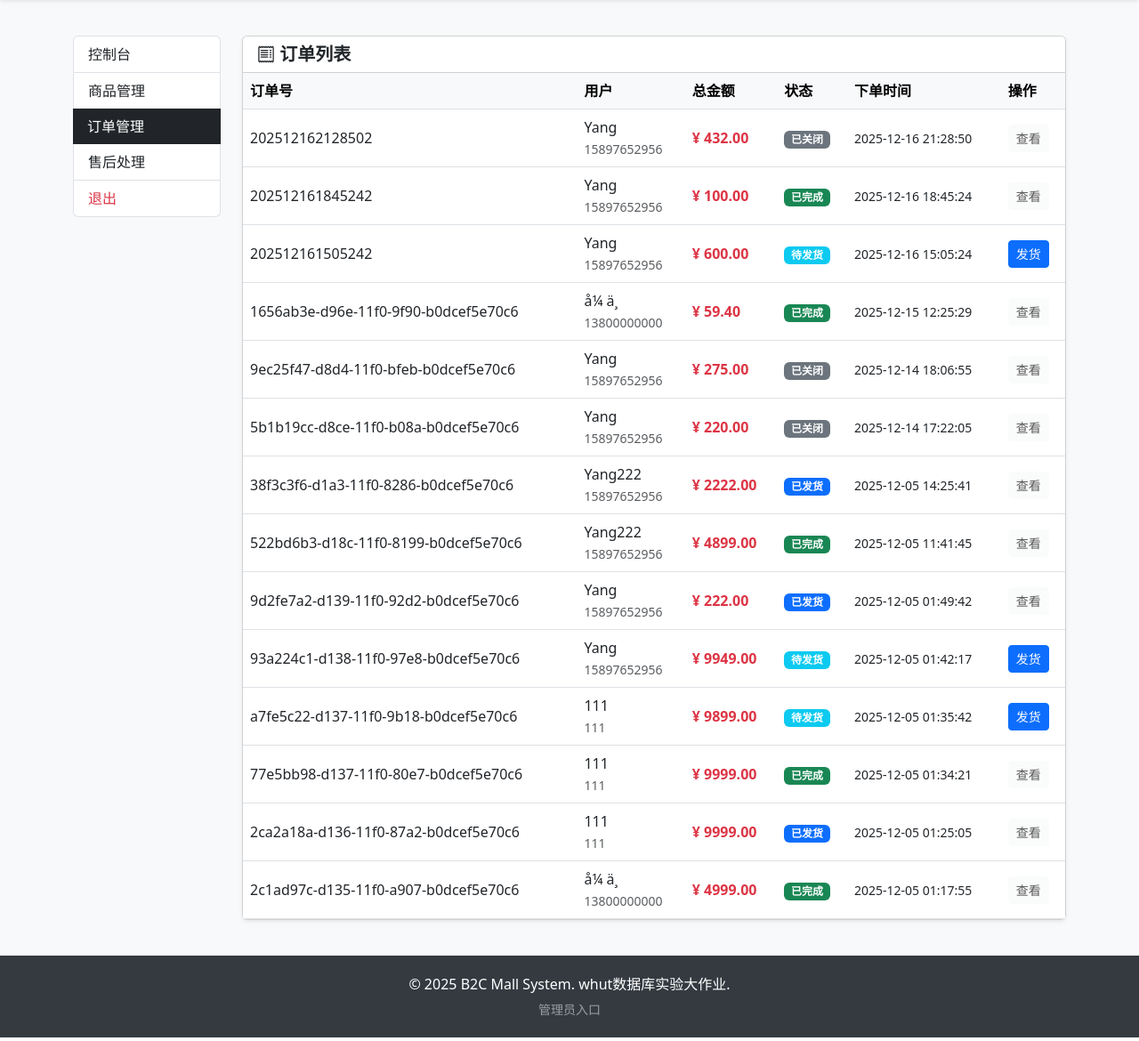
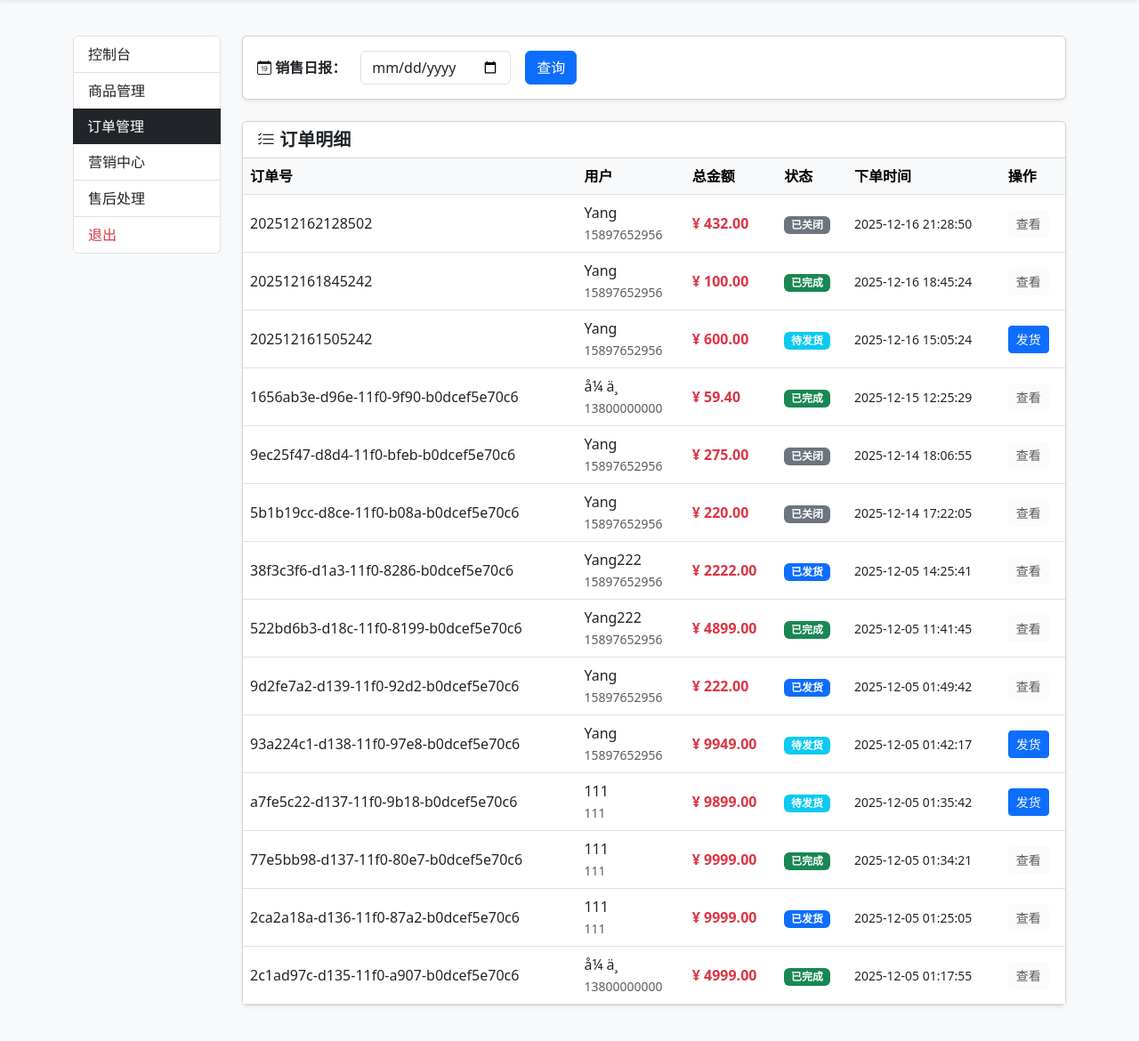
Before and after one commit to SunnyShi051223/MallProject, a Flask app: page /admin/order_list in a window 1280 px wide. Shown: the part 56-1226 px from the top of the page at 89% size. Run offline with Flask 3, Linux system fonts and the light colour scheme; a user stored in the database is signed in; data comes from the database, SQL or seed files in the repository.

Commit message:
每日计费更新

````diff
--- a/ai/views.py
+++ b/ai/views.py
@@ -73,7 +73,7 @@ def ai_query():
         generated_sql = completion.choices[0].message.content
         generated_sql = generated_sql.replace('```sql', '').replace('```', '').strip()
 
-        # 在后台打印生成的 SQL，方便答辩时展示给老师看
+        # 在后台打印生成的 SQL
         print(f" [AI Generated SQL]: {generated_sql}")
 
         # -----------------------------------
--- a/oms/views.py
+++ b/oms/views.py
@@ -169,6 +169,8 @@ def submit_order():
         # 6. 扣库存 & 插入订单项
         for item in cart_items:
             # 扣库存 (乐观锁)
+            #代码并没有先查询库存再在内存中判断（那样会有并发问题），而是直接执行更新语句，并将“库存充足”作为更新条件：
+            #即使有两个请求同时到达数据库，数据库的行锁机制会保证这两条 SQL 串行执行。第二条 SQL 会因为库存不足（不满足 stock >= %s）而更新失败（affected == 0），从而触发回滚
             sql_stock = "UPDATE pms_sku_stock SET stock = stock - %s WHERE id = %s AND stock >= %s"
             with conn.cursor() as cur:
                 affected = cur.execute(sql_stock, (item['quantity'], item['product_sku_id'], item['quantity']))
--- a/sys_admin/views.py
+++ b/sys_admin/views.py
@@ -15,7 +15,7 @@ def check_admin_login():
         return redirect(url_for('sys_admin.login'))
 
 
-# --- 基础功能 ---
+# --- 基础功能 (登录/登出/仪表盘) ---
 @sys_bp.route('/login', methods=['GET', 'POST'])
 def login():
     if request.method == 'GET':
@@ -48,7 +48,6 @@ def logout():
 @sys_bp.route('/')
 @sys_bp.route('/dashboard')
 def dashboard():
-    # 仪表盘统计数据
     sales = db.fetch_one("SELECT IFNULL(SUM(total_amount),0) as total FROM oms_order WHERE status > 0")
     today_orders = db.fetch_one("SELECT COUNT(*) as cnt FROM oms_order WHERE DATE(create_time) = CURDATE()")
     low_stock = db.fetch_one("SELECT COUNT(*) as cnt FROM pms_sku_stock WHERE stock < 10")
@@ -133,12 +132,49 @@ def product_delete():
     return jsonify({'code': 200})
 
 
-# --- 🧾 订单管理 ---
+# --- 🧾 订单管理 (🔥 核心修改：增加日期报表逻辑) ---
 @sys_bp.route('/order_list')
 def order_list():
-    sql = "SELECT * FROM oms_order ORDER BY create_time DESC"
-    orders = db.fetch_all(sql)
-    return render_template('admin_order_list.html', orders=orders)
+    query_date = request.args.get('date')
+    daily_sales = 0
+    orders = []
+
+    try:
+        # 1. 构建查询订单的 SQL
+        sql = "SELECT * FROM oms_order"
+        params = []
+
+        if query_date:
+            sql += " WHERE DATE(create_time) = %s"
+            params.append(query_date)
+
+            # 2. 如果选了日期，调用存储过程 p_daily_sales_report 计算销售额
+            conn = db.get_connection()
+            try:
+                with conn.cursor() as cur:
+                    # 调用存储过程: CALL p_daily_sales_report(date, @out)
+                    # args: (输入日期, 0作为占位符)
+                    cur.callproc('p_daily_sales_report', (query_date, 0))
+
+                    # 获取输出参数: SELECT @_p_daily_sales_report_1
+                    cur.execute("SELECT @_p_daily_sales_report_1 as total")
+                    res = cur.fetchone()
+                    if res and res['total']:
+                        daily_sales = res['total']
+            finally:
+                conn.close()
+
+        sql += " ORDER BY create_time DESC"
+        orders = db.fetch_all(sql, tuple(params))
+
+    except Exception as e:
+        print(f"Order List Error: {e}")
+        flash("查询出错", "danger")
+
+    return render_template('admin_order_list.html',
+                           orders=orders,
+                           query_date=query_date,
+                           daily_sales=daily_sales)
 
 
 @sys_bp.route('/order/ship', methods=['POST'])
@@ -148,7 +184,7 @@ def order_ship():
     return jsonify({'code': 200})
 
 
-# --- 🎫 优惠券管理 (新增修复) ---
+# --- 🎫 优惠券管理 ---
 @sys_bp.route('/coupon_list')
 def coupon_list():
     coupons = db.fetch_all("SELECT * FROM sms_coupon ORDER BY id DESC")
@@ -167,7 +203,6 @@ def coupon_add():
     end_time = request.form.get('end_time')
     publish_count = request.form.get('publish_count')
 
-    # enable_status 默认给 1 (启用)
     sql = """
         INSERT INTO sms_coupon (name, amount, min_point, start_time, end_time, publish_count, receive_count, enable_status)
         VALUES (%s, %s, %s, %s, %s, %s, 0, 1)
@@ -220,52 +255,36 @@ def handle_return():
     return redirect(url_for('sys_admin.return_list'))
 
 
-# --- 💾 数据库备份与恢复 (相对路径) ---
+# --- 💾 数据库备份与恢复 ---
 @sys_bp.route('/db/backup', methods=['POST'])
 def db_backup():
-    # 1. 获取当前文件(views.py)的目录 -> sys_admin
     base_dir = os.path.dirname(os.path.abspath(__file__))
-    # 2. 回退一级到根目录，再进入 DB 目录
-    backup_dir = os.path.join(base_dir, '..', 'DB')
-    # 3. 拼接文件名
-    backup_path = os.path.join(backup_dir, 'mall_b2c_backup.sql')
-
-    # 标准化路径分隔符
+    backup_path = os.path.join(base_dir, '..', 'DB', 'mall_b2c_backup.sql')
     backup_path = os.path.normpath(backup_path)
 
-    # 确保 DB 目录存在
-    if not os.path.exists(backup_dir):
-        os.makedirs(backup_dir)
+    if not os.path.exists(os.path.dirname(backup_path)):
+        os.makedirs(os.path.dirname(backup_path))
 
-    # 构建命令
     cmd = f'mysqldump -u root -pshisannian1223 mall_b2c > "{backup_path}"'
 
-    try:
-        if os.system(cmd) == 0:
-            return jsonify({'code': 200, 'msg': f'备份成功！\n文件位置: {backup_path}'})
-        else:
-            return jsonify({'code': 500, 'msg': '备份失败，请检查 mysqldump 环境变量'})
-    except Exception as e:
-        return jsonify({'code': 500, 'msg': str(e)})
+    if os.system(cmd) == 0:
+        return jsonify({'code': 200, 'msg': f'备份成功！\n文件位置: {backup_path}'})
+    else:
+        return jsonify({'code': 500, 'msg': '备份失败，请检查 mysqldump 环境变量'})
 
 
 @sys_bp.route('/db/restore', methods=['POST'])
 def db_restore():
-    # 同样计算相对路径
     base_dir = os.path.dirname(os.path.abspath(__file__))
     backup_path = os.path.join(base_dir, '..', 'DB', 'mall_b2c_backup.sql')
     backup_path = os.path.normpath(backup_path)
 
     if not os.path.exists(backup_path):
-        return jsonify({'code': 400, 'msg': '找不到备份文件，请先执行备份'})
+        return jsonify({'code': 400, 'msg': '找不到备份文件'})
 
-    # 构建命令
     cmd = f'mysql -u root -pshisannian1223 mall_b2c < "{backup_path}"'
 
-    try:
-        if os.system(cmd) == 0:
-            return jsonify({'code': 200, 'msg': '数据库已成功恢复！'})
-        else:
-            return jsonify({'code': 500, 'msg': '恢复失败，可能是 SQL 文件损坏'})
-    except Exception as e:
-        return jsonify({'code': 500, 'msg': str(e)})
+    if os.system(cmd) == 0:
+        return jsonify({'code': 200, 'msg': '数据库已恢复！'})
+    else:
+        return jsonify({'code': 500, 'msg': '恢复失败'})
--- a/templates/admin_order_list.html
+++ b/templates/admin_order_list.html
@@ -7,15 +7,41 @@
             <a href="/admin/" class="list-group-item list-group-item-action">控制台</a>
             <a href="{{ url_for('sys_admin.product_list') }}" class="list-group-item list-group-item-action">商品管理</a>
             <a href="{{ url_for('sys_admin.order_list') }}" class="list-group-item list-group-item-action active bg-dark border-0">订单管理</a>
+            <a href="{{ url_for('sys_admin.coupon_list') }}" class="list-group-item list-group-item-action">营销中心</a>
             <a href="{{ url_for('sys_admin.return_list') }}" class="list-group-item list-group-item-action">售后处理</a>
             <a href="{{ url_for('sys_admin.logout') }}" class="list-group-item list-group-item-action text-danger">退出</a>
         </div>
     </div>
 
     <div class="col-md-10">
+        <div class="card shadow-sm mb-4">
+            <div class="card-body py-3">
+                <form method="get" action="{{ url_for('sys_admin.order_list') }}" class="row g-3 align-items-center">
+                    <div class="col-auto">
+                        <label for="date" class="col-form-label fw-bold"><i class="bi bi-calendar-date"></i> 销售日报：</label>
+                    </div>
+                    <div class="col-auto">
+                        <input type="date" id="date" name="date" class="form-control" value="{{ query_date or '' }}">
+                    </div>
+                    <div class="col-auto">
+                        <button type="submit" class="btn btn-primary">查询</button>
+                        {% if query_date %}
+                        <a href="{{ url_for('sys_admin.order_list') }}" class="btn btn-outline-secondary">重置</a>
+                        {% endif %}
+                    </div>
+
+                    {% if query_date %}
+                    <div class="col-auto ms-auto border-start ps-4">
+                        <span class="text-muted">📅 {{ query_date }} 有效成交额：</span>
+                        <span class="text-success fw-bold fs-4">¥ {{ daily_sales }}</span>
+                    </div>
+                    {% endif %}
+                </form>
+            </div>
+        </div>
         <div class="card shadow-sm">
             <div class="card-header bg-white">
-                <h5 class="mb-0 fw-bold"><i class="bi bi-receipt"></i> 订单列表</h5>
+                <h5 class="mb-0 fw-bold"><i class="bi bi-list-check"></i> 订单明细</h5>
             </div>
             <div class="card-body p-0">
                 <table class="table table-hover align-middle mb-0">
@@ -53,7 +79,7 @@
                             </td>
                         </tr>
                         {% else %}
-                        <tr><td colspan="6" class="text-center py-5">暂无订单</td></tr>
+                        <tr><td colspan="6" class="text-center py-5 text-muted">暂无订单数据</td></tr>
                         {% endfor %}
                     </tbody>
                 </table>
````
